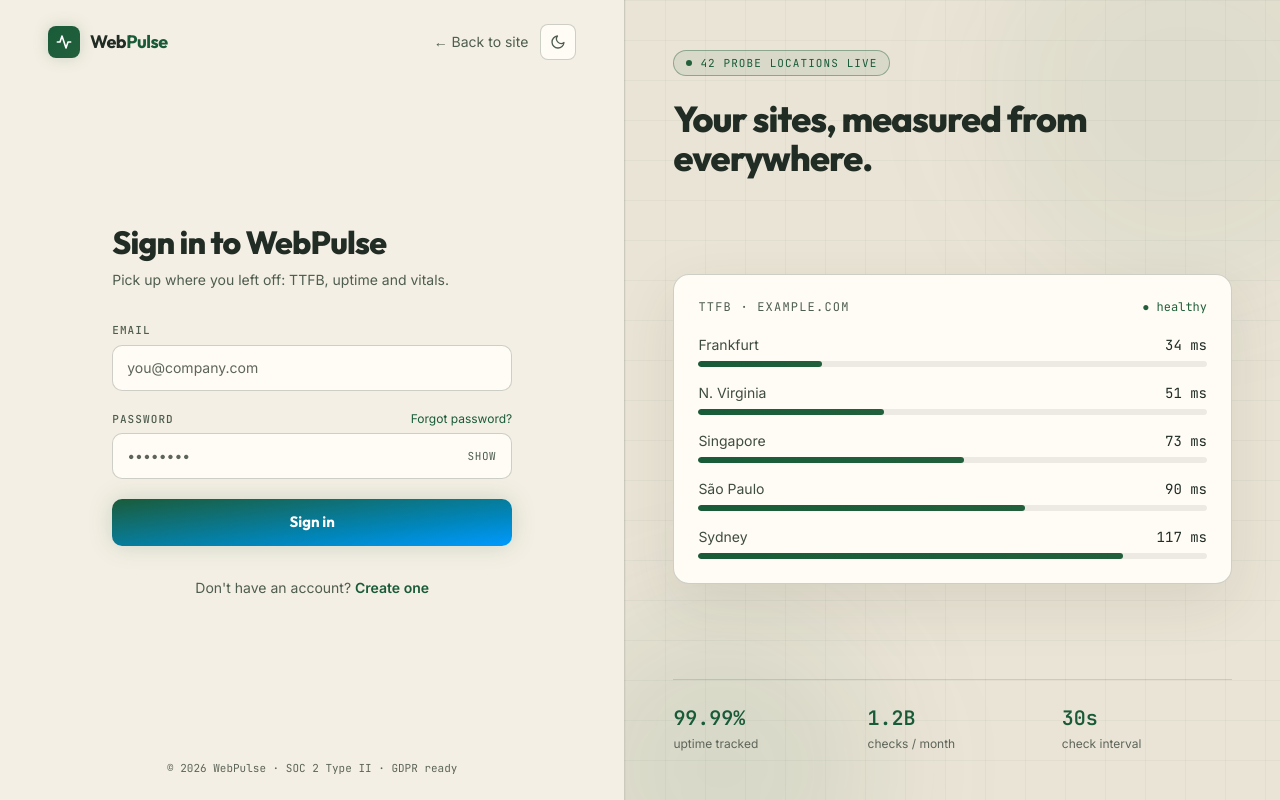
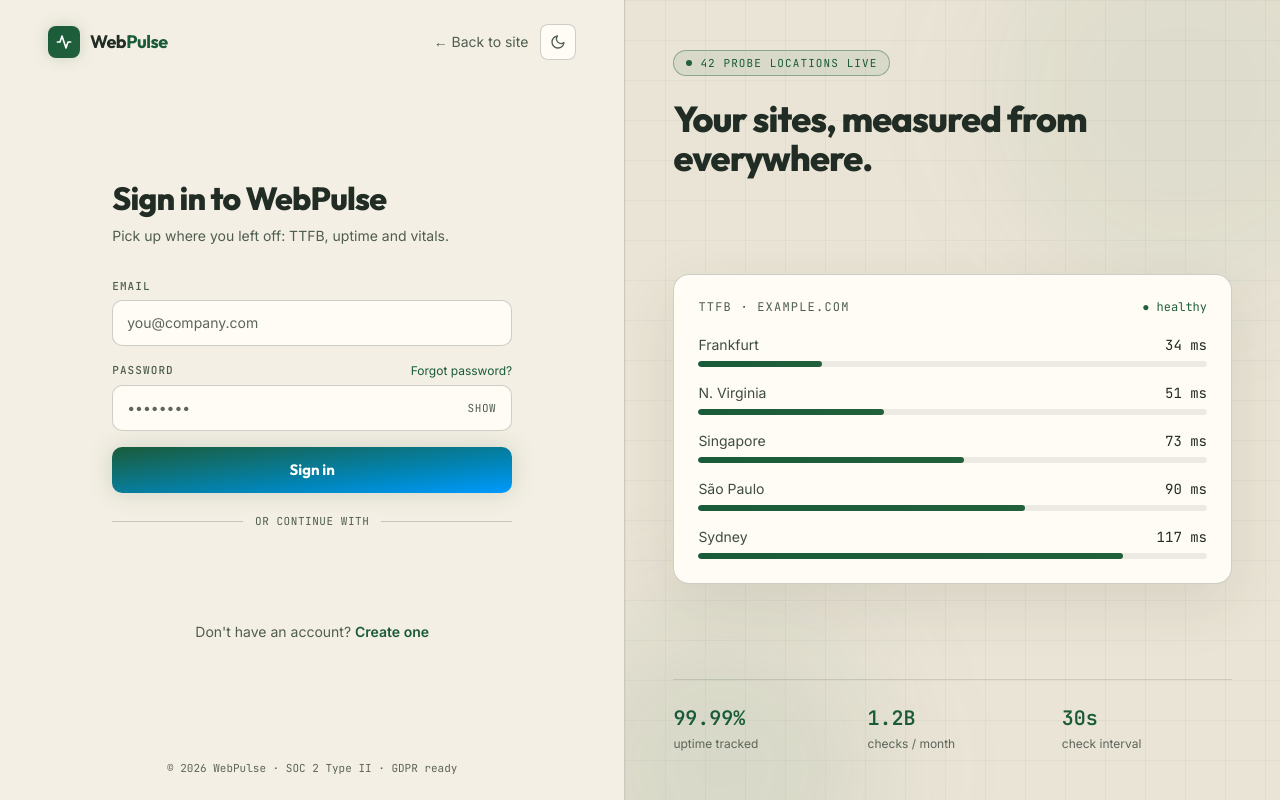
Before and after one commit to prakashSinghKotiya/webAnalyticsfrontend, a React (Vite) app: page /login in a window 1280 px wide. Built offline with nearby package versions, Linux system fonts and the light colour scheme; no server answers.

Commit message:
frontend - 26

```diff
--- a/package.json
+++ b/package.json
@@ -10,6 +10,7 @@
     "preview": "vite preview"
   },
   "dependencies": {
+    "@react-oauth/google": "^0.13.5",
     "@tailwindcss/vite": "^4.3.3",
     "axios": "^1.20.0",
     "cobe": "^2.0.1",
--- a/src/api/auth.js
+++ b/src/api/auth.js
@@ -1,4 +1,5 @@
-import { axiosWithoutCreds } from "./axiosInstance";
+import { axiosWithCreds, axiosWithoutCreds } from "./axiosInstance";
+import { getGuestId } from "../utils/tokenStorage";
 
 // Send OTP to email
 export const sendOtp = async (email) => {
@@ -14,3 +15,15 @@ export const verifyOtp = async (email, otp) => {
   });
   return data;
 };
+
+// Google OAuth Login
+export const loginWithGoogle = async (idToken, guestId) => {
+  const activeGuestId = guestId || getGuestId();
+  const { data } = await axiosWithCreds.post("/auth/google", {
+    idToken,
+    token: idToken,
+    credential: idToken,
+    ...(activeGuestId ? { guestId: activeGuestId } : {}),
+  });
+  return data;
+};
--- a/src/api/index.js
+++ b/src/api/index.js
@@ -1,5 +1,5 @@
 // Auth API
-export { sendOtp, verifyOtp } from './auth';
+export { sendOtp, verifyOtp, loginWithGoogle } from './auth';
 
 // User API
 export { registerUser, loginUser, logoutUser, getUserDetails } from './user';
--- a/src/context/AppProviders.jsx
+++ b/src/context/AppProviders.jsx
@@ -1,7 +1,10 @@
+import { GoogleOAuthProvider } from '@react-oauth/google';
 import { AuthProvider } from './AuthContext';
 import { SocketProvider } from './SocketContext';
 import { ThemeProvider } from './ThemeContext';
 import { ToastProvider } from './ToastContext';
+
+const GOOGLE_CLIENT_ID = import.meta.env.VITE_GOOGLE_CLIENT_ID || '';
 
 /**
  * AppProviders — the single place where global providers are composed.
@@ -11,13 +14,15 @@ import { ToastProvider } from './ToastContext';
  * (`.js` is resolved before `.jsx`).
  *
  * Order matters:
- *  1. Theme     → applies data-theme before anything paints
- *  2. Toast     → any provider/page can raise notifications
- *  3. Socket    → connection status; the socket lifecycle is driven by auth
- *  4. Auth      → session bootstrap, drives socket connect/disconnect
+ *  1. GoogleOAuth → supplies OAuth client context to auth flows
+ *  2. Theme       → applies data-theme before anything paints
+ *  3. Toast       → any provider/page can raise notifications
+ *  4. Socket      → connection status; the socket lifecycle is driven by auth
+ *  5. Auth        → session bootstrap, drives socket connect/disconnect
  */
 export function AppProviders({ children }) {
   return (
+    <GoogleOAuthProvider clientId={GOOGLE_CLIENT_ID}>
       <ThemeProvider>
         <ToastProvider>
           <SocketProvider>
@@ -25,6 +30,7 @@ export function AppProviders({ children }) {
           </SocketProvider>
         </ToastProvider>
       </ThemeProvider>
+    </GoogleOAuthProvider>
   );
 }
 
--- a/src/context/AuthContext.jsx
+++ b/src/context/AuthContext.jsx
@@ -2,6 +2,7 @@ import { createContext, useCallback, useContext, useEffect, useMemo, useRef, use
 import {
   getUserDetails,
   loginUser as apiLogin,
+  loginWithGoogle as apiGoogleLogin,
   logoutUser as apiLogout,
   registerUser as apiRegister,
   sendOtp as apiSendOtp,
@@ -140,6 +141,36 @@ export function AuthProvider({ children }) {
     [checkAuth],
   );
 
+  const googleLogin = useCallback(
+    async (idToken) => {
+      const guestId = getGuestId();
+      const response = await apiGoogleLogin(idToken, guestId);
+
+      // Save token for cross-domain headers (iOS Safari support)
+      const token = response?.token || response?.sessionId || response?.data?.token;
+      if (token) {
+        setAuthToken(token);
+        removeGuestId(); // Clean up guest state once user is authenticated
+      }
+
+      // Immediately hydrate user object if returned by login payload
+      const userData = response?.user || response?.data?.user;
+      if (userData) {
+        setUser(userData);
+        setIsAuthenticated(true);
+      }
+
+      // Reconnect socket with the new token to join the user's room
+      reconnectSocket();
+
+      // Hydrate full session details from backend
+      await checkAuth();
+
+      return response;
+    },
+    [checkAuth],
+  );
+
   const logout = useCallback(async () => {
     try {
       await apiLogout();
@@ -160,8 +191,8 @@ export function AuthProvider({ children }) {
   }, []);
 
   const actions = useMemo(
-    () => ({ login, logout, register, sendOtp, updateUser, checkAuth }),
-    [login, logout, register, sendOtp, updateUser, checkAuth],
+    () => ({ login, logout, register, sendOtp, updateUser, checkAuth, googleLogin }),
+    [login, logout, register, sendOtp, updateUser, checkAuth, googleLogin],
   );
 
   const state = useMemo(
@@ -183,7 +214,7 @@ export function useAuthState() {
   return context;
 }
 
-/** Stable auth actions: { login, logout, register, sendOtp, updateUser, checkAuth }. */
+/** Stable auth actions: { login, logout, register, sendOtp, updateUser, checkAuth, googleLogin }. */
 export function useAuthActions() {
   const context = useContext(AuthActionsContext);
   if (!context) throw new Error('useAuthActions must be used within an AuthProvider');
--- a/src/pages/Access/Login.jsx
+++ b/src/pages/Access/Login.jsx
@@ -2,6 +2,7 @@ import { useEffect, useState } from 'react'
 import { Link, useNavigate, useLocation } from 'react-router-dom'
 import { useAuth, useToast, useTheme } from '../../context'
 import { ROUTES } from '../../constants'
+import { GoogleLogin } from '@react-oauth/google'
 
 const display = "font-['Outfit',sans-serif]"
 const mono = "font-['JetBrains_Mono',monospace]"
@@ -90,7 +91,8 @@ function PasswordInput({ id, value, onChange, error, placeholder, autoComplete }
 const emailOk = (v) => /^[^\s@]+@[^\s@]+\.[^\s@]+$/.test(v)
 
 function LoginForm() {
-  const { login } = useAuth()
+  const { login, googleLogin } = useAuth()
+  const { isDark } = useTheme()
   const toast = useToast()
   const navigate = useNavigate()
   const location = useLocation()
@@ -100,6 +102,9 @@ function LoginForm() {
   const [password, setPassword] = useState('')
   const [errors, setErrors] = useState({})
   const [loading, setLoading] = useState(false)
+  const [googleLoading, setGoogleLoading] = useState(false)
+
+  const googleClientId = import.meta.env.VITE_GOOGLE_CLIENT_ID
 
   const submit = async (e) => {
     e.preventDefault()
@@ -121,10 +126,42 @@ function LoginForm() {
     }
   }
 
+  const handleGoogleSuccess = async (credentialResponse) => {
+    const idToken = credentialResponse?.credential
+    if (!idToken) {
+      toast.error('Google sign-in did not return a valid credential.')
+      return
+    }
+
+    setGoogleLoading(true)
+    try {
+      await googleLogin(idToken)
+      toast.success('Welcome back!')
+      navigate(from, { replace: true })
+    } catch (err) {
+      console.error('[GoogleLogin] Error:', err)
+      toast.error(err?.error || err?.message || 'Google sign-in failed. Please try again.')
+    } finally {
+      setGoogleLoading(false)
+    }
+  }
+
+  const handleGoogleError = () => {
+    toast.error('Google sign-in was closed or encountered an error.')
+  }
+
   return (
-    <form onSubmit={submit} noValidate className="flex flex-col gap-5">
+    <form onSubmit={submit} noValidate className="flex flex-col gap-4">
       <Field label="Email" id="email" error={errors.email}>
-        <input id="email" type="email" autoComplete="email" value={email} onChange={(e) => setEmail(e.target.value)} placeholder="you@company.com" className={inputCls(errors.email)} />
+        <input
+          id="email"
+          type="email"
+          autoComplete="email"
+          value={email}
+          onChange={(e) => setEmail(e.target.value)}
+          placeholder="you@company.com"
+          className={inputCls(errors.email)}
+        />
       </Field>
       <Field
         label="Password"
@@ -132,16 +169,70 @@ function LoginForm() {
         error={errors.password}
         right={<span className="text-xs text-[var(--cyan)] cursor-pointer hover:underline">Forgot password?</span>}
       >
-        <PasswordInput id="password" value={password} onChange={(e) => setPassword(e.target.value)} error={errors.password} placeholder="••••••••" autoComplete="current-password" />
+        <PasswordInput
+          id="password"
+          value={password}
+          onChange={(e) => setPassword(e.target.value)}
+          error={errors.password}
+          placeholder="••••••••"
+          autoComplete="current-password"
+        />
       </Field>
+
       <button
         type="submit"
-        disabled={loading}
+        disabled={loading || googleLoading}
         className={`${display} flex w-full cursor-pointer items-center justify-center gap-2 rounded-[10px] border-none bg-gradient-to-br from-[var(--cyan)] to-[#0099ff] px-5 py-3 text-[15px] font-bold text-white shadow-[0_0_24px_var(--cyan-mid)] transition hover:-translate-y-px hover:shadow-[0_0_32px_var(--cyan-mid)] disabled:cursor-wait disabled:opacity-70`}
       >
         {loading && <span className="h-4 w-4 animate-[spin_0.7s_linear_infinite] rounded-full border-2 border-white/40 border-t-white" />}
         {loading ? 'Signing in…' : 'Sign in'}
       </button>
+
+      {/* Divider */}
+      <div className="relative my-1 flex items-center justify-center">
+        <div className="absolute inset-0 flex items-center">
+          <div className="w-full border-t border-[var(--border-mid)]" />
+        </div>
+        <span className={`${mono} relative bg-[var(--bg)] px-3 text-[11px] uppercase tracking-wider text-[var(--muted-2)]`}>
+          or continue with
+        </span>
+      </div>
+
+      {/* Google Login Button */}
+      <div className="flex w-full flex-col items-center justify-center">
+        {googleLoading ? (
+          <div className="flex h-10 w-full items-center justify-center gap-2.5 rounded-[10px] border border-[var(--border-mid)] bg-[var(--surface)] text-sm text-[var(--muted-2)]">
+            <span className="h-4 w-4 animate-[spin_0.7s_linear_infinite] rounded-full border-2 border-[var(--border)] border-t-[var(--cyan)]" />
+            <span>Signing in with Google…</span>
+          </div>
+        ) : googleClientId ? (
+          <div className="flex w-full justify-center [&>div]:w-full [&>div>iframe]:!mx-auto">
+            <GoogleLogin
+              onSuccess={handleGoogleSuccess}
+              onError={handleGoogleError}
+              theme={isDark ? 'filled_black' : 'outline'}
+              size="large"
+              shape="rectangular"
+              text="continue_with"
+              width="360"
+            />
+          </div>
+        ) : (
+          <button
+            type="button"
+            onClick={() => toast.error('Google Sign-In is not configured. Please set VITE_GOOGLE_CLIENT_ID in your .env file.')}
+            className="flex h-10 w-full cursor-pointer items-center justify-center gap-3 rounded-[10px] border border-[var(--border-mid)] bg-[var(--surface)] px-4 text-sm font-semibold text-[var(--text)] transition hover:border-[var(--border-bright)] hover:bg-[var(--surface-2)]"
+          >
+            <svg width="18" height="18" viewBox="0 0 24 24" className="shrink-0">
+              <path fill="#4285F4" d="M22.56 12.25c0-.78-.07-1.53-.2-2.25H12v4.26h5.92c-.26 1.37-1.04 2.53-2.21 3.31v2.77h3.57c2.08-1.92 3.28-4.74 3.28-8.09z" />
+              <path fill="#34A853" d="M12 23c2.97 0 5.46-.98 7.28-2.66l-3.57-2.77c-.98.66-2.23 1.06-3.71 1.06-2.86 0-5.29-1.93-6.16-4.53H2.18v2.84C3.99 20.53 7.7 23 12 23z" />
+              <path fill="#FBBC05" d="M5.84 14.09c-.22-.66-.35-1.36-.35-2.09s.13-1.43.35-2.09V7.06H2.18C1.43 8.55 1 10.22 1 12s.43 3.45 1.18 4.94l2.85-2.22.81-.63z" />
+              <path fill="#EA4335" d="M12 5.38c1.62 0 3.06.56 4.21 1.64l3.15-3.15C17.45 2.09 14.97 1 12 1 7.7 1 3.99 3.47 2.18 7.06l3.66 2.84c.87-2.6 3.3-4.52 6.16-4.52z" />
+            </svg>
+            <span>Continue with Google</span>
+          </button>
+        )}
+      </div>
     </form>
   )
 }
```
Also changed, not shown: 2 other files (tests, documents, lock files or other folders). Lines whose indentation alone changed are shown as unchanged.
